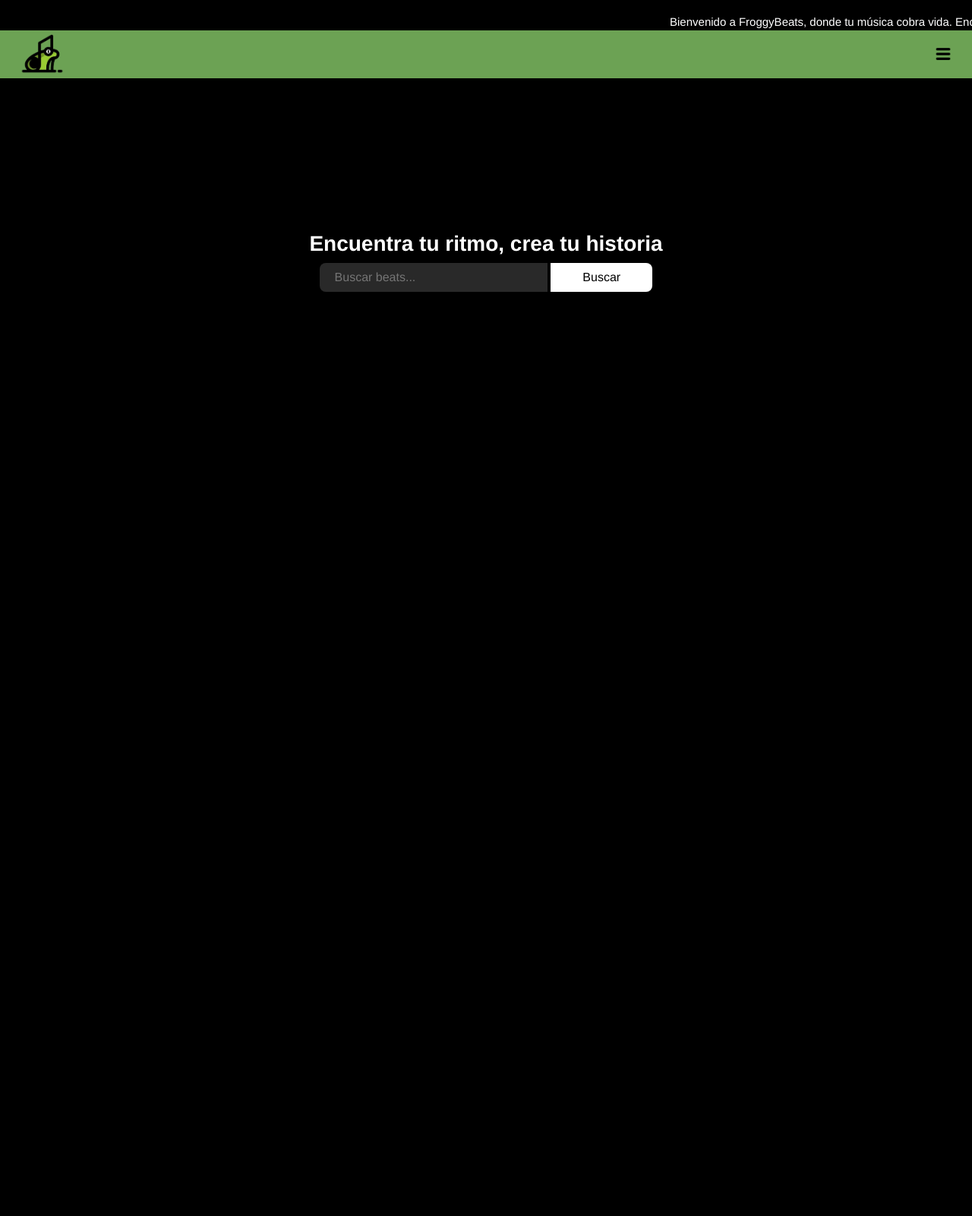
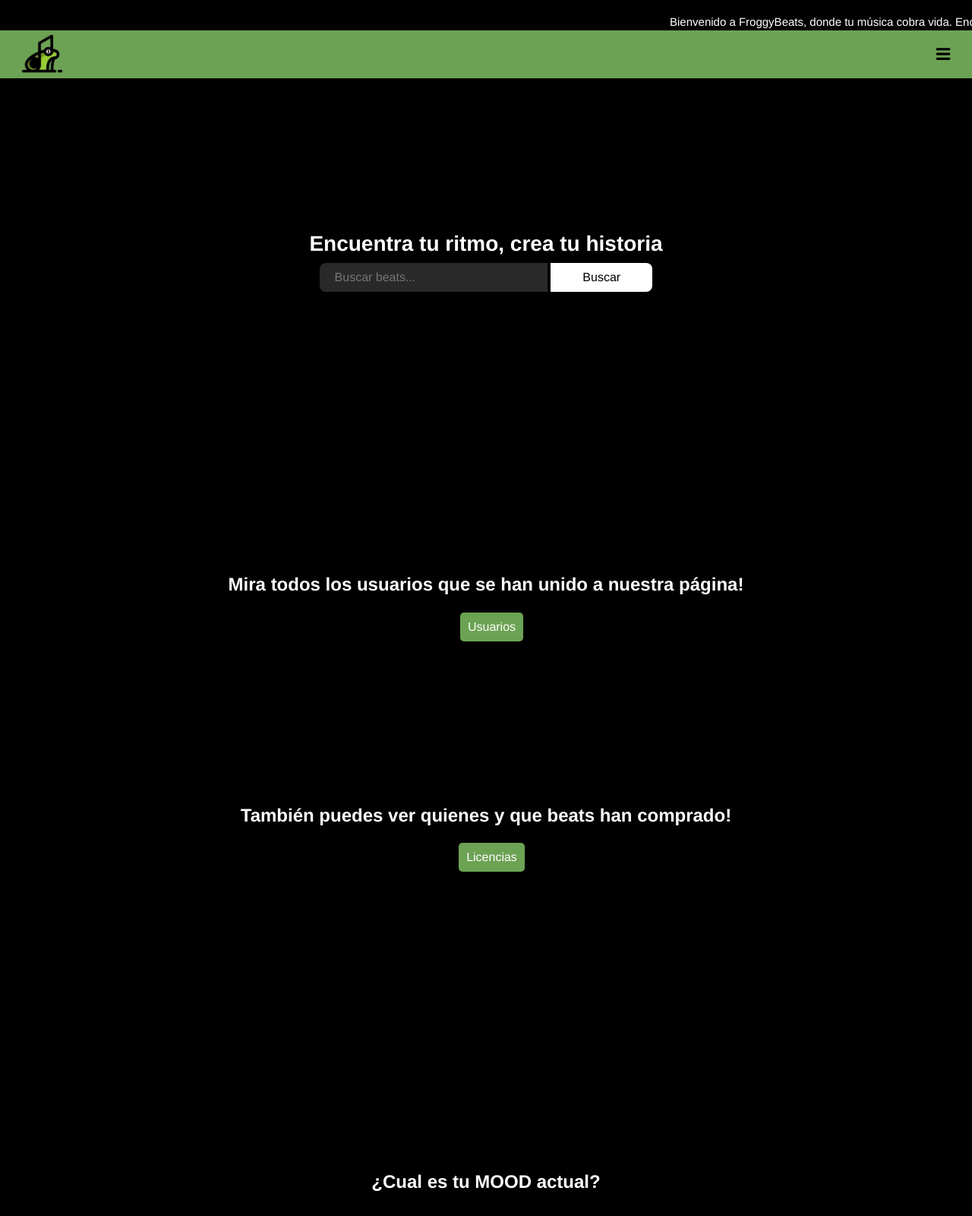
Before and after one commit to ccasado02/Grupo11_SD, a plain HTML site: page practica1/src/main/resources/templates/index.html in a window 1280 px wide. Shown: the top 1600 px of the page at 76% size. Drawn offline with Linux system fonts and the light colour scheme; files that its build step writes are made by us from their sources; files whose address does not match are found by name.

Commit message:
Add files via upload
Imágenes innecesarias quitadas y botones de usuarios y licencias añadidos.

```diff
--- a/practica1/src/main/resources/static/css/error.css
+++ b/practica1/src/main/resources/static/css/error.css
@@ -1,36 +1,29 @@
+
 body {
-    background-color: #f2f2f2;
-    font-family: Arial, sans-serif;
+    background-color: black;
+    color: white;
+    font-family: 'Arial', sans-serif;
+    display: flex;
+    justify-content: center;
+    align-items: center;
+    height: 100vh;
     margin: 0;
-    padding: 0;
-}
-
-.container {
-    width: 80%;
-    margin: auto;
+  }
+  .error-container {
     text-align: center;
-    padding-top: 20%;
-}
-
-h1 {
-    font-size: 60px;
-    color: #555;
-}
-
-p {
-    color: #666;
-}
-
-a {
-    display: inline-block;
-    margin-top: 20px;
+  }
+  .error-code {
+    font-size: 5em;
+  }
+  .error-message {
+    font-size: 2em;
+  }
+  .home-button {
+    background-color: #6ca254;
+    color: white;
     padding: 10px 20px;
-    background-color: #007BFF;
-    color: white;
     text-decoration: none;
+    border: none;
     border-radius: 5px;
-}
-
-a:hover {
-    background-color: #0056b3;
-}
+    cursor: pointer;
+  }
--- a/practica1/src/main/resources/static/css/index.css
+++ b/practica1/src/main/resources/static/css/index.css
@@ -203,6 +203,7 @@ body{
     color: #fff;
     width: 33%;
     min-width: 300px;
+    margin-bottom: 40%;
 
 }
 .head-search{
@@ -225,14 +226,8 @@ body{
     color: white;
 }
 
-h1 {
-    color: #fff;
-    font-size: 3em;
-    padding: 1%;
-
-}
 .moods-container {
-    margin-top: 101%;
+    margin-top: 30%;
     text-align: center;
 }
 
@@ -327,3 +322,36 @@ h3 {
 .button-container .button:first-child {
     margin-right: 100px;
 }
+
+h1 {
+    color: #fff;
+    font-size: 24px;
+    padding: 1%;
+
+}
+
+.usersInfo{
+    margin-bottom: 15%;
+}
+
+.licensesInfo{
+    margin-top: 1%;
+}
+
+.lub{
+    display: inline-block;
+    padding: 10px;
+    background-color: #6ca254;
+    color: white;
+    border-radius: 5px;
+    text-decoration: none;
+    transition: background-color 0.3s ease;
+    margin-left: 15px;
+    margin-top: 10px;
+    margin-bottom: 10px;
+}
+
+.lub:hover {
+    background-color: #fff;
+    color: #000;
+}
--- a/practica1/src/main/resources/templates/index.html
+++ b/practica1/src/main/resources/templates/index.html
@@ -48,6 +48,16 @@
         </div>
     </div>
 
+    <div class="usersInfo">
+        <h1>Mira todos los usuarios que se han unido a nuestra página!</h1>
+        <button onclick="window.location.href='/usuarios';" class="lub">Usuarios</button>
+    </div>
+
+    <div class="licensesInfo">
+        <h1>También puedes ver quienes y que beats han comprado!</h1>
+        <button onclick="window.location.href='/licenses';" class="lub">Licencias</button>
+    </div>
+
     <div class="moods-container">
         <h2>¿Cual es tu MOOD actual?</h2>
         <div class="container_moods" id="MOODS">
```
Also changed, not shown: practica1/src/main/resources/templates/error.html (added, +16 -0 lines).
